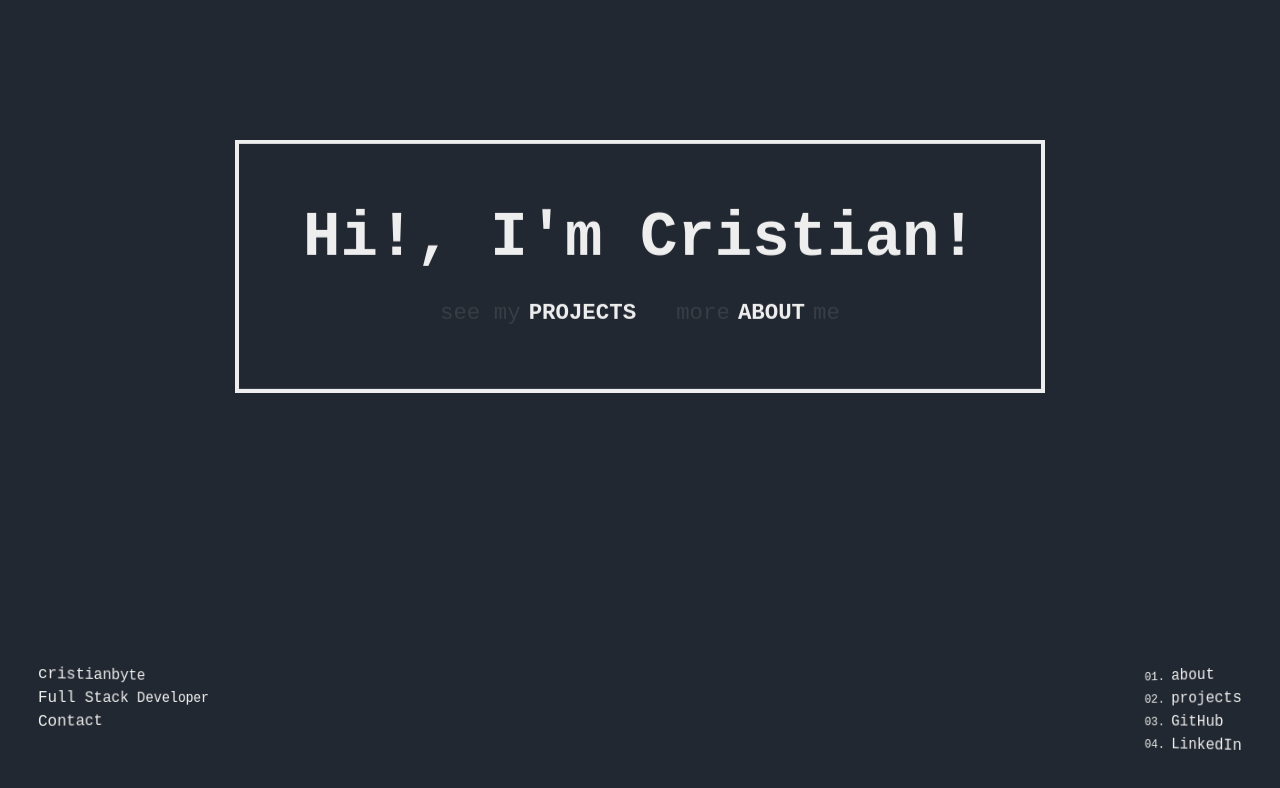
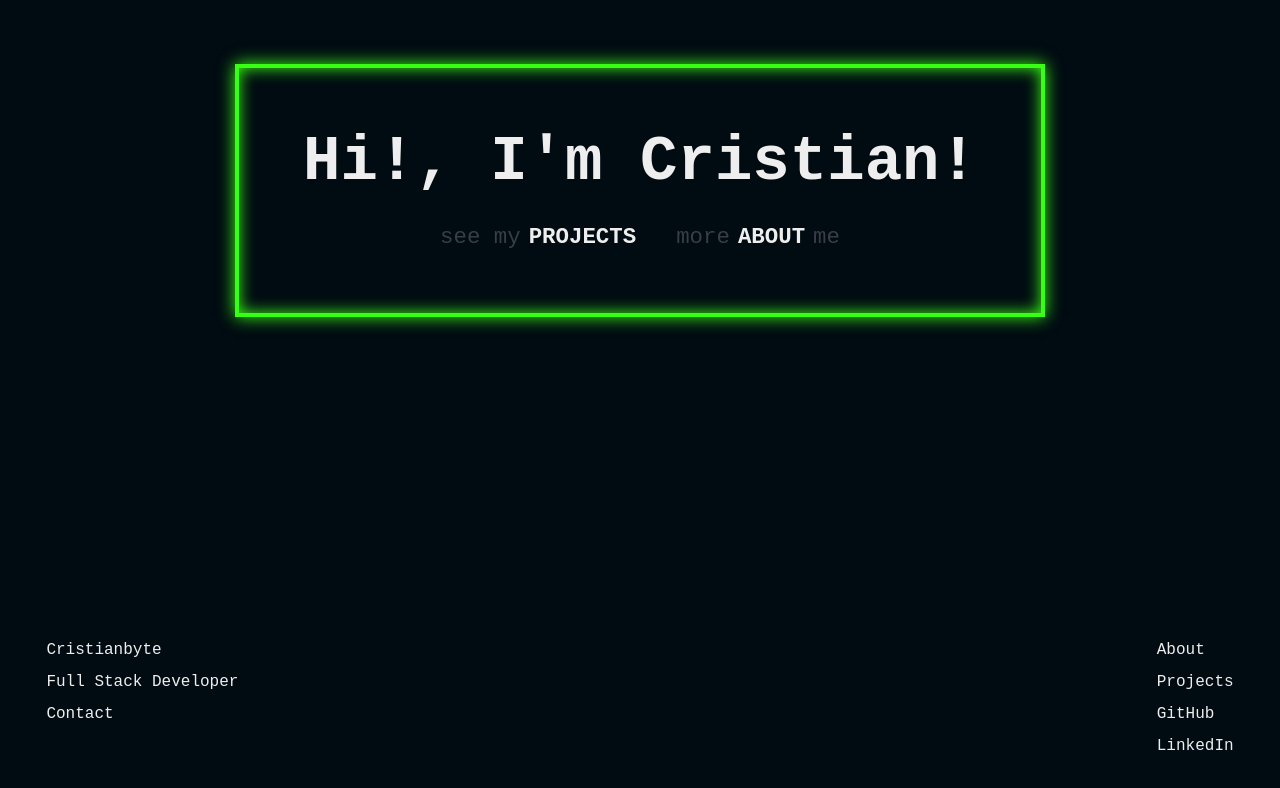
Before and after one commit to cristianbyte/cristianbyte, a React (Vite) app: page / in a window 1280 px wide. Shown: the top 788 px of the page. Built offline with nearby package versions, Linux system fonts and the light colour scheme.

Commit message:
new style was added

```diff
--- a/package.json
+++ b/package.json
@@ -1,7 +1,7 @@
 {
   "name": "cristianbyte",
   "private": true,
-  "version": "0.0.0",
+  "version": "1.0.0",
   "type": "module",
   "homepage": "https://cristianbyte.github.io/cristianbyte/",
   "scripts": {
--- a/src/App.css
+++ b/src/App.css
@@ -1,6 +1,7 @@
 :root {
-  --black: #222831;
+  --black: #010B12;
   --gray: #393E46;
   --blue: #0092CA;
   --white: #EEEEEE;
+  --greeNeon: #39FF14;
 }
--- a/src/App.jsx
+++ b/src/App.jsx
@@ -1,31 +1,13 @@
 import Header from './components/header'
 import Nav from './components/nav'
-import About from './components/about';
 import './App.css'
-import { useState } from 'react';
 
 function App() {
 
-  const [showHeader, setShowHeader] = useState(false);
-  const [addAnimationClass, setAddAnimationClass] = useState(false);
-
-  const toggleAnimationClass = () => {
-    setAddAnimationClass(!addAnimationClass);
-    console.log(addAnimationClass)
-  };
-
-  const showAbout = () => {
-    toggleAnimationClass();
-  };
-
-  const showDefault = () => {
-    setShowHeader(false);
-  };
-
   return (
     <>
-      {showHeader ? <About /> : <Header showAbout={showAbout} showDefault={showDefault} addAnimationClass={addAnimationClass} />}
-      <Nav showAbout={showAbout} showDefault={showDefault} />
+      <Header/>
+      <Nav/>
     </>
   );
 }
--- a/src/components/header.css
+++ b/src/components/header.css
@@ -20,44 +20,44 @@
     gap: 2rem;
     transform-style: preserve-3d;
     transform-origin: 0 -300%;
-    transform: translateY(40%) rotateX(-150deg) ;
-    animation: bouncing 2.5s ease-in-out forwards;
-    border: .3rem solid var(--white);
+    animation: appear .5s ease-in-out forwards;
+    border: .3rem solid var(--greeNeon);
+    box-shadow:  0 0 1rem 0 var(--greeNeon),inset 0 0 1rem var(--greeNeon);
     padding: 5%;
 }
 
-.animateR{
-    animation: bouncing 2.5s ease-in-out reverse;
-}
-
-@keyframes bouncing {
-    0%{
-        transform: translateY(40%) rotateX(-150deg) rotateZ(5deg);
-    }35%{
-        transform: translateY(30%) rotateX(15deg) rotateZ(-5deg);
-    }50%{
-        transform: translateY(30%) rotateX(-10deg) rotateZ(2deg);
-    }60%{
-        transform: translateY(30%) rotateX(10deg);
-    }80%{
-        transform: translateY(30%) rotateX(-5deg);
-    }100%{
-        transform: translateY(30%) rotateX(0deg);
+@keyframes appear {
+    0%,20%,40%{
+        opacity: 0;
+    }10%,30%,100%{
+        opacity: 1;
     }
 }
 
+.reverse-appear-animation {
+    animation-direction: reverse;
+    animation-duration: 3s;
+  }
+
 .header__title{
+    opacity: 0;
+    pointer-events: none;
     font-weight: bold;
     font-size: calc(3vh + 3vw);
+    animation: appear 1s .5s ease forwards;
+
 }
 
 .header__options{
+    opacity: 0;
     display: flex;
     justify-content: center;
     font-size: 1.4rem;
     gap: 2rem;
+    animation: appear 1s .5s ease forwards;
+}
 
-    h3{
+.header__options h3{
     display: inline-block;
     font-weight: bold;
     text-transform: uppercase;
@@ -65,10 +65,9 @@
     color: var(--white);
 }
 
-    span{
+.header__options span{
     display: inline;
     color: var(--gray);
-    }
 }
 
 .header__options a:hover h3{
--- a/src/components/header.jsx
+++ b/src/components/header.jsx
@@ -1,15 +1,20 @@
 import './header.css'
 
-export default function Header({ showAbout, showDefault, addAnimationClass }){
+export default function Header(){
 
-    const styl = {
-        animation: addAnimationClass ? 'bouncing 2.5s ease-in-out reverse' : 'bouncing 2.5s ease-in-out forwards'
-      };
+    function revert(e){
+        e.target.childNodes.forEach(el => {
+            el.classList.add('reverse-appear-animation');
+        })
+        setTimeout(()=>{
+            e.target.classList.add('reverse-appear-animation');
+        },1500)
+    }
 
     return (
         <>
-            <div className="header" >
-                <div className="header__board " style={styl} >
+            <div className="header"  >
+                <div className="header__board "  onClick={revert} >
                     <h1 className="header__title" >Hi!, I'm Cristian!</h1>
                     <div className="header__options">
                         <a href="https://github.com/cristianbyte/" target="_blank" >
--- a/src/components/nav.css
+++ b/src/components/nav.css
@@ -7,11 +7,8 @@
     justify-content: space-between;
     font-family: monospace;
     overflow: hidden;
+    text-transform: capitalize;
     padding: 3%;
-}
-
-.nav__info, .nav__links ul{
-    perspective: 500px;
 }
 
 .nav__links{
@@ -20,32 +17,13 @@
 .nav__links ul{
     display: flex;
     flex-direction: column;
-    list-style: decimal-leading-zero;
     color: var(--white);
 }
 
 .nav__links ul li{
-    height: 1.5rem;
-    transform-style: preserve-3d;
-    transform-origin: right;
-    transform: translateX(0vw) rotateY(-20deg);
-    animation: stopMotion 2s ease-in-out forwards;
-}
-
-
-@keyframes stopMotion {
-    0%{
-        transform: rotateY(-700deg);
-    }
-    100%{
-        transform: rotateY(-20deg);
-    }
-}
-
-.nav__links ul li a{
     color: var(--white);
     font-size: 1rem;
-
+    padding: .5rem ;
 }
 
 .nav__info{
@@ -53,21 +31,17 @@
     flex-direction: column;
 }
 
-.nav__info > *{
+.nav__info *{
+    transition: transform .4s ease;
     color: var(--white);
-    height: 1.5rem;
     font-size: 1rem;
-    transform-style: preserve-3d;
-    transform-origin: left;
-    transform: translateX(0vw) rotateY(20deg);
-    animation: stopMotionR 2s ease-in-out forwards;
+    padding: .5rem;
+    animation: stopMotionR 2s ease-in-out;
 }
 
-@keyframes stopMotionR {
-    0%{
-        transform: rotateY(700deg);
-    }
-    100%{
-        transform: rotateY(20deg);
-    }
+.nav__info > *:hover,.nav__links ul li:hover{
+   background-color: var(--greeNeon);
+   color: var(--black);
+   animation: appear .3s ease;
+   font-weight: bold;
 }
--- a/src/components/nav.jsx
+++ b/src/components/nav.jsx
@@ -1,6 +1,6 @@
 import './nav.css'
 
-export default function Nav({ showAbout, showDefault }){
+export default function Nav(){
 
     return (
         <div className="nav">
@@ -11,10 +11,10 @@ export default function Nav({ showAbout, showDefault }){
             </div>
             <div className="nav__links">
                 <ul>
-                    <li><a onClick={showAbout}>about</a></li>
-                    <li><a href="#">projects</a></li>
-                    <li><a href="#">GitHub</a></li>
-                    <li><a href="#">LinkedIn</a></li>
+                    <li>about</li>
+                    <li>projects</li>
+                    <li>GitHub</li>
+                    <li>LinkedIn</li>
                 </ul>
             </div>
         </div>
```
Lines whose indentation alone changed are shown as unchanged.
